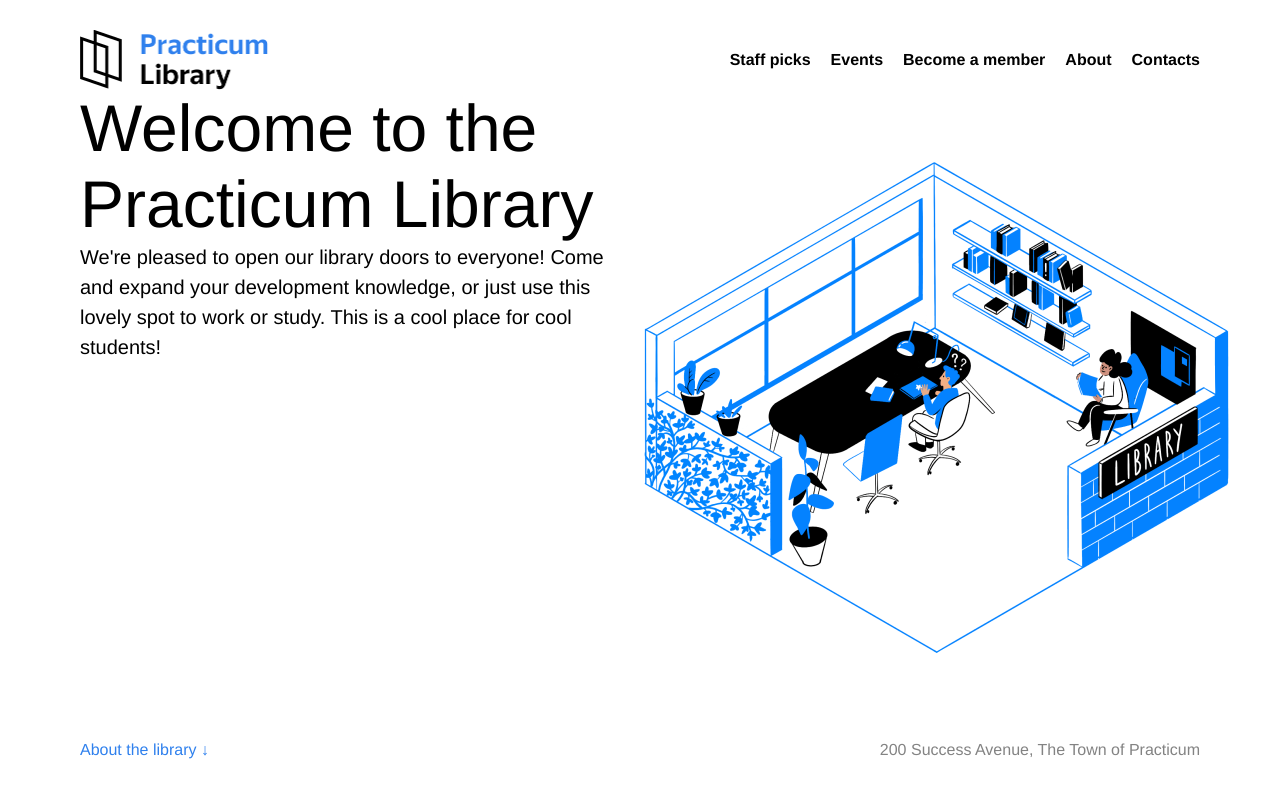
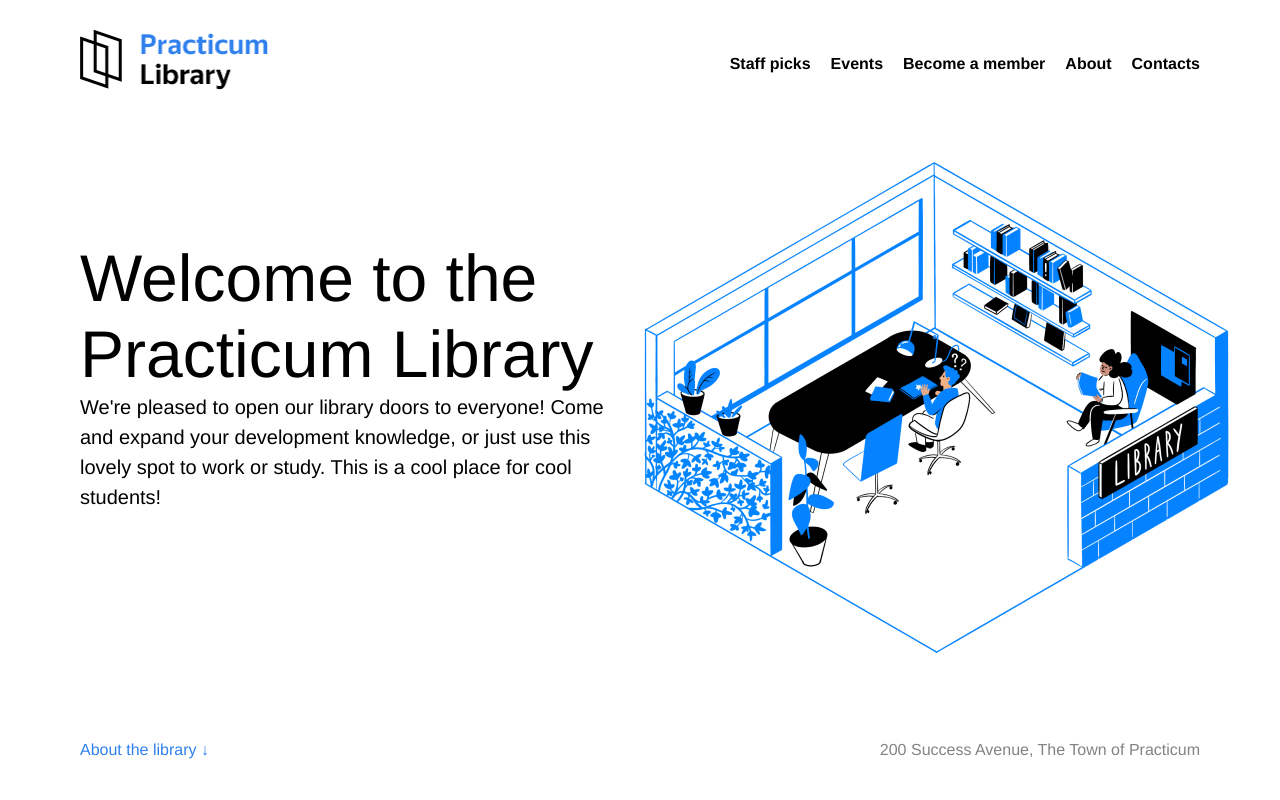
Before and after one commit to OpenFyreLotus/se_project_library, a plain HTML site: page index.html in a window 1280 px wide. Shown: the top 800 px of the page. Drawn offline with Linux system fonts and the light colour scheme.

Commit message:
1.4 Commit 6

```diff
--- a/styles/style.css
+++ b/styles/style.css
@@ -31,13 +31,13 @@
 
 .nav__links {
   /* Reset default list styles here */
+  margin: 0;
   margin-top: 8px;
   display: flex;
   column-gap: 20px;
   list-style-type: none;
   padding: 0;
   align-items: center;
-  margin: 0;
 }
 
 .nav__link {
@@ -57,8 +57,9 @@
   padding: 0;
   max-width: 544px;
   position: relative;
-  z-index: 1;
+  z-index: 2;
   margin: 0;
+  margin-top: 150px;
 }
 
 .header__description {
@@ -72,7 +73,7 @@
 }
 
 .header__image {
-  z-index: 1;
+  z-index: 0;
   position: absolute;
   max-width: 636px;
   top: 135px;
```
